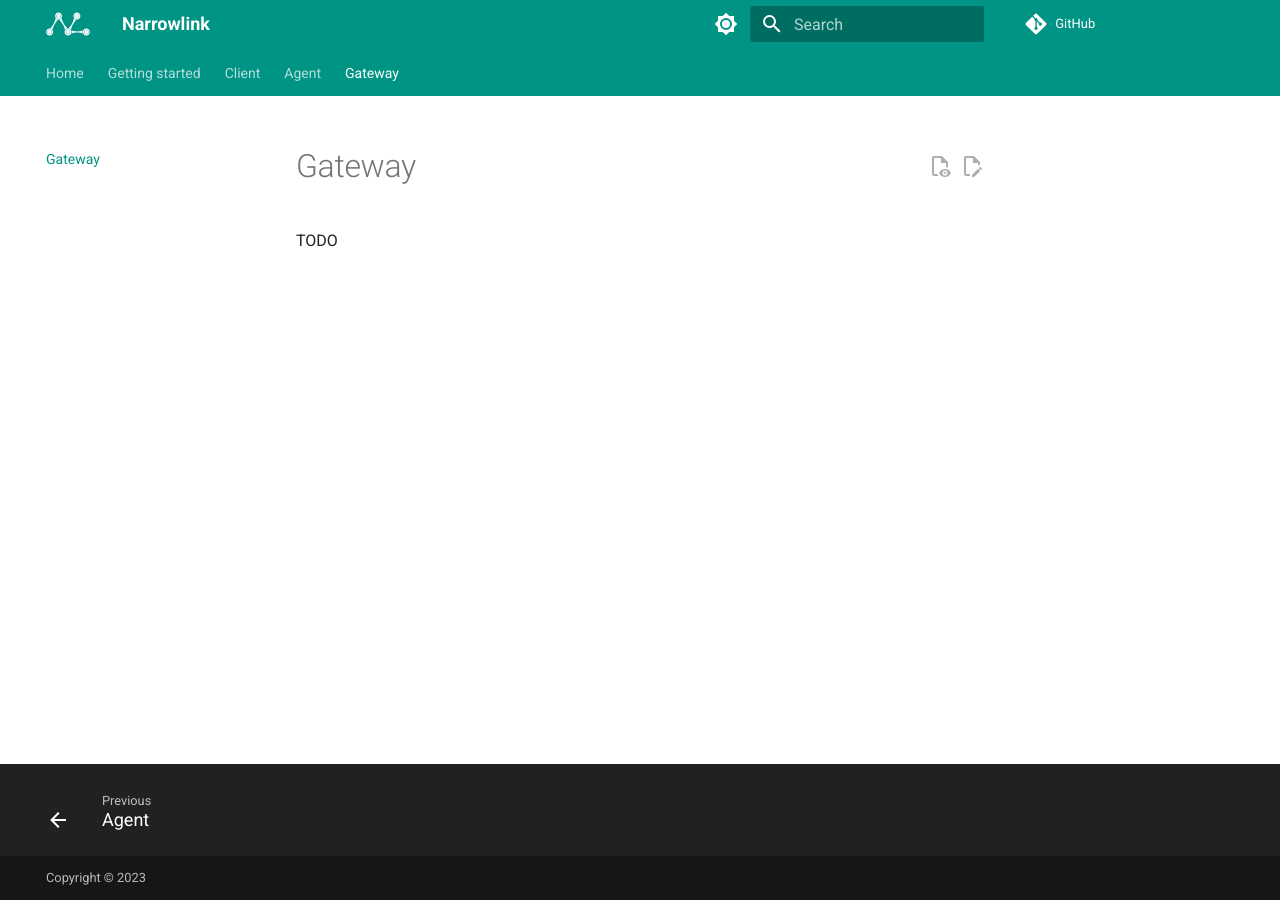
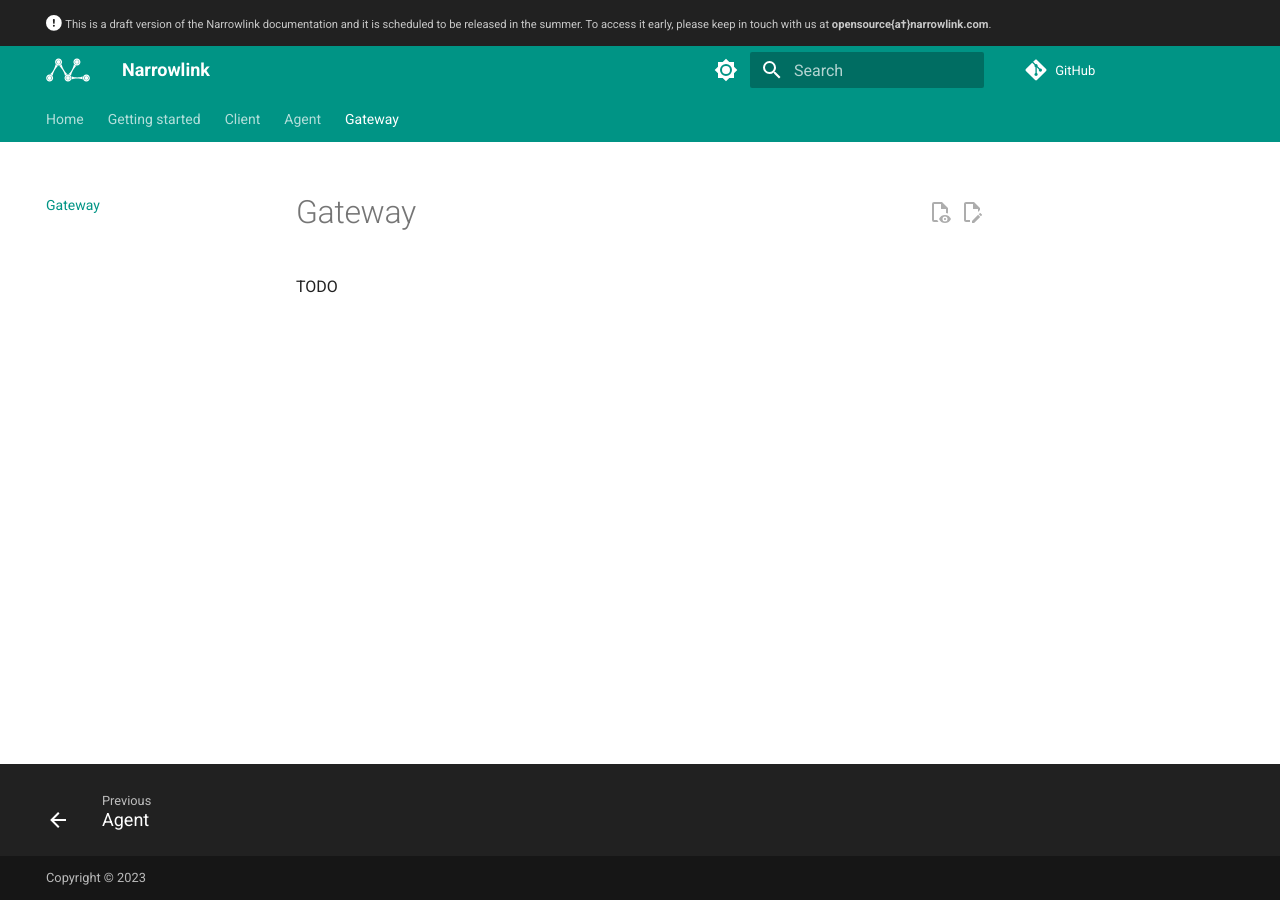
Before and after one commit to narrowlink/docs, an MkDocs documentation site: the page built from docs/gateway/index.md, in a window 1280 px wide. Built offline with MkDocs 1.6.1 and Material for MkDocs 9.7.7, drawn with Linux system fonts in a browser that asks for light colours.

Commit message:
add announce header

```diff
--- a/mkdocs.yml
+++ b/mkdocs.yml
@@ -4,6 +4,7 @@ edit_uri: /narrowlink/docs/blob/main/docs/
 copyright: Copyright &copy; 2023
 theme:
   name: material
+  custom_dir: overrides
   logo: assets/NarrowLink-fff.svg
   favicon: assets/NarrowLink-888.svg
   palette:
@@ -23,6 +24,7 @@ theme:
         icon: material/brightness-4
         name: Switch to light mode
   features:
+    - header.autohide
     - navigation.tabs
     - navigation.footer
     - content.action.edit
--- /dev/null
+++ b/overrides/main.html
@@ -0,0 +1,8 @@
+{% extends "base.html" %}
+
+{% block announce %}
+<span class="twemoji circle-exclamation">
+    {% include ".icons/fontawesome/solid/circle-exclamation.svg" %}
+  </span>
+  <small>This is a draft version of the Narrowlink documentation and it is scheduled to be released in the summer. To access it early, please keep in touch with us at <strong>opensource{a†}narrowlink.com</strong>.</small>
+{% endblock %}
```
